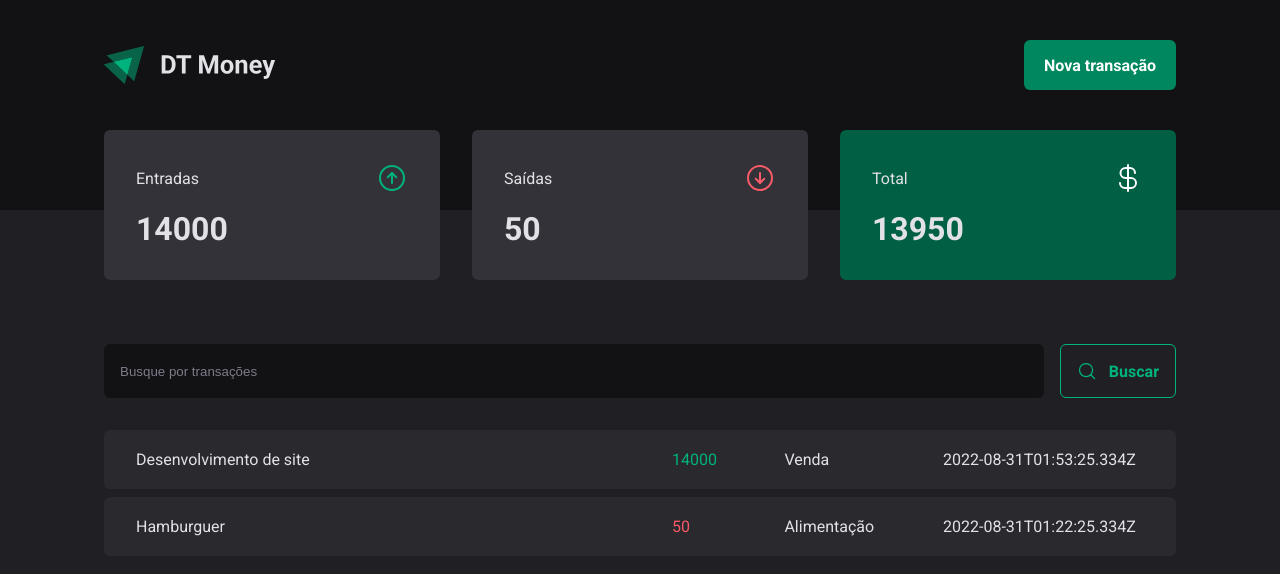
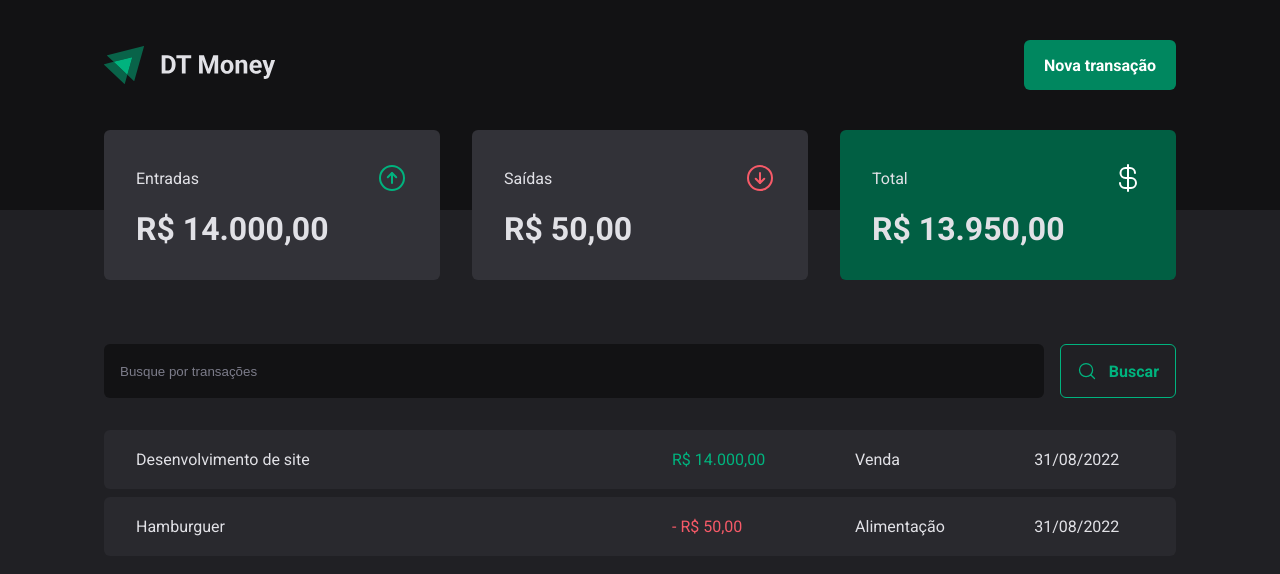
Before and after one commit to caiquegiovannini/dtmoney2.0, a React (Vite) app: page / in a window 1280 px wide. Shown: the top 574 px of the page. Built offline with nearby package versions, Linux system fonts and the light colour scheme; data requests are answered from the project's data file.

Commit message:
Format dates and currencies

```diff
--- a/src/components/Summary/index.tsx
+++ b/src/components/Summary/index.tsx
@@ -2,6 +2,7 @@
 import { ArrowCircleDown, ArrowCircleUp, CurrencyDollar } from 'phosphor-react'
 import { useContext } from "react";
 import { TransactionsContext } from "../../contexts/TransactionsContext";
+import { priceFormatter } from "../../utils/formatter";
 
 export function Summary() {
     const { transactions } = useContext(TransactionsContext)
@@ -33,7 +34,7 @@
                     <ArrowCircleUp size={32} color='#00b37e' />
                 </header>
 
-                <strong>{summary.income}</strong>
+                <strong>{priceFormatter.format(summary.income)}</strong>
             </SummaryCard>
 
             <SummaryCard>
@@ -42,7 +43,7 @@
                     <ArrowCircleDown size={32} color='#f75a68' />
                 </header>
 
-                <strong>{summary.outcome}</strong>
+                <strong>{priceFormatter.format(summary.outcome)}</strong>
             </SummaryCard>
 
             <SummaryCard variant="green">
@@ -51,7 +52,7 @@
                     <CurrencyDollar size={32} color='#fff' />
                 </header>
 
-                <strong>{summary.total}</strong>
+                <strong>{priceFormatter.format(summary.total)}</strong>
             </SummaryCard>
         </SummaryContainer>
     )
--- a/src/pages/Transactions/index.tsx
+++ b/src/pages/Transactions/index.tsx
@@ -2,6 +2,7 @@
 import { Header } from "../../components/Header";
 import { Summary } from "../../components/Summary";
 import { TransactionsContext } from "../../contexts/TransactionsContext";
+import { dateFormatter, priceFormatter } from "../../utils/formatter";
 import { SearchForm } from "./components/SearchForm";
 
 import { PriceHighLight, TransactionContainer, TransactionsTable } from "./styles";
@@ -24,11 +25,12 @@
                                 <td width="50%">{transaction.description}</td>
                                 <td>
                                     <PriceHighLight variant={transaction.type}>
-                                        {transaction.price}
+                                        {transaction.type === 'outcome' && '- '}
+                                        {priceFormatter.format(transaction.price)}
                                     </PriceHighLight>
                                 </td>
                                 <td>{transaction.category}</td>
-                                <td>{transaction.createdAt}</td>
+                                <td>{dateFormatter.format(new Date(transaction.createdAt))}</td>
                             </tr>
                         ))}
                     </tbody>
--- /dev/null
+++ b/src/utils/formatter.ts
@@ -0,0 +1,6 @@
+export const dateFormatter = new Intl.DateTimeFormat('pt-BR');
+
+export const priceFormatter = new Intl.NumberFormat('pt-BR', {
+    style: 'currency',
+    currency: 'BRL',
+});
```
